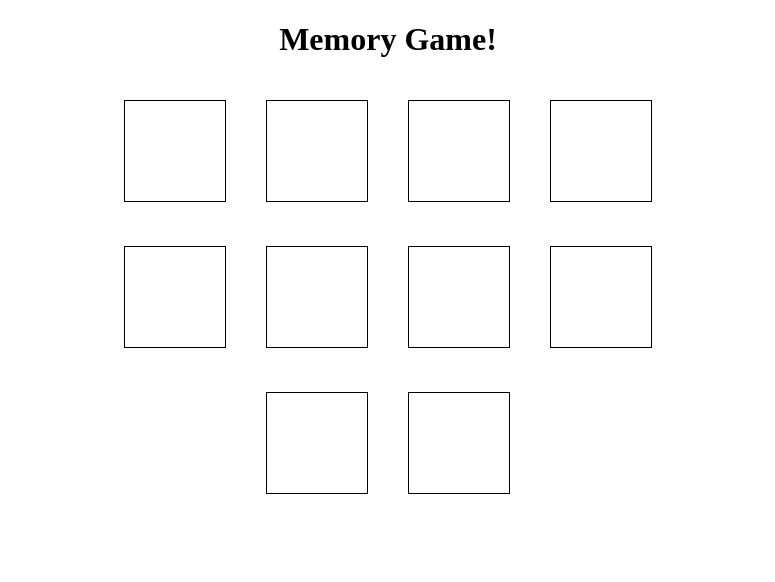
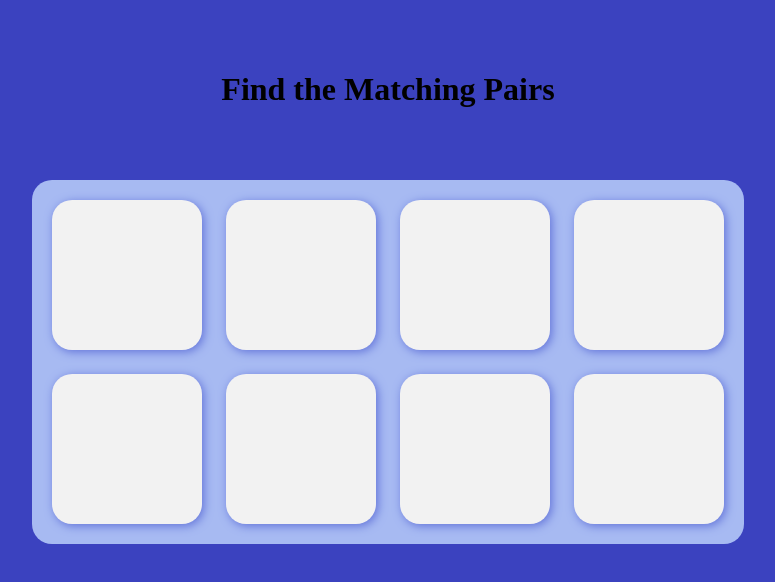
Before and after one commit to claudia-lam/memory-game, a plain HTML site: page index.html in a window 1280 px wide. Both pictures are taken after a click on the button "start". Shown: the whole page, without its empty margins (252-1027 px from the left). Drawn offline with Linux system fonts and the light colour scheme.

Commit message:
fix container to grid layout

```diff
--- a/index.html
+++ b/index.html
@@ -7,16 +7,17 @@
   </head>
   <body>
     <header>
-      <h1>Memory Game!</h1>
+      <h1>Find the Matching Pairs</h1>
     </header>
     <main>
       <section class="cards-form">
         <dialog class="start-modal">
-          Let's test your memory!
+          <h2>Memory Game</h2>
+          <p>Let's test your memory!</p>
           <form action="#" method="dialog" id="modal-form">
             <label for="cards"> Choose the number of cards: </label>
             <select name="cards" id="card-number">
-              <option value="10">10</option>
+              <option value="8">8</option>
               <option value="12">12</option>
               <option value="16">16</option>
               <option value="20">20</option>
--- a/memory-game.css
+++ b/memory-game.css
@@ -1,19 +1,35 @@
 /* you can add to or change this. */
 body {
   text-align: center;
+  background-color: #3b42bf;
+}
+
+h1 {
+  padding: 50px 0;
 }
 
 .cards-grid {
-  width: 50%;
+  display: none;
+  min-height: 300px;
   margin: auto;
+  background-color: #a7baf2;
+  border-radius: 20px;
+  padding: 20px;
 }
 
 #game .card {
-  border: 1px solid black;
-  width: 100px;
-  height: 100px;
-  margin: 20px;
-  display: inline-block;
+  width: 150px;
+  height: 150px;
+  background-color: #f2f2f2;
+  border-radius: 20px;
+  box-shadow: 2px 2px 10px rgb(98, 115, 217);
+}
+
+#game {
+  display: grid;
+  gap: 1.5rem;
+  grid-template-columns: repeat(4, 1fr);
+  justify-items: center;
 }
 
 /** modal **/
@@ -25,14 +41,13 @@ body {
 
 .start-modal::backdrop {
   background: linear-gradient(45deg, red, blue);
-  opacity: 0.4;
+  opacity: 0.5;
 }
 
 .start-btn {
   cursor: pointer;
   display: block;
-  margin: auto;
-  margin-top: 20px;
+  margin: 20px auto;
   border-radius: 4px;
   background-color: black;
   color: white;
--- a/memory-game.js
+++ b/memory-game.js
@@ -125,6 +125,8 @@ window.onload = (event) => {
     e.preventDefault();
     const cardNumber = parseInt(document.getElementById("card-number").value);
     shuffle(COLORS, cardNumber);
+    const cardsGrid = document.querySelector(".cards-grid");
+    cardsGrid.style.display = "inline-block";
     modal.close();
   });
 };
```
